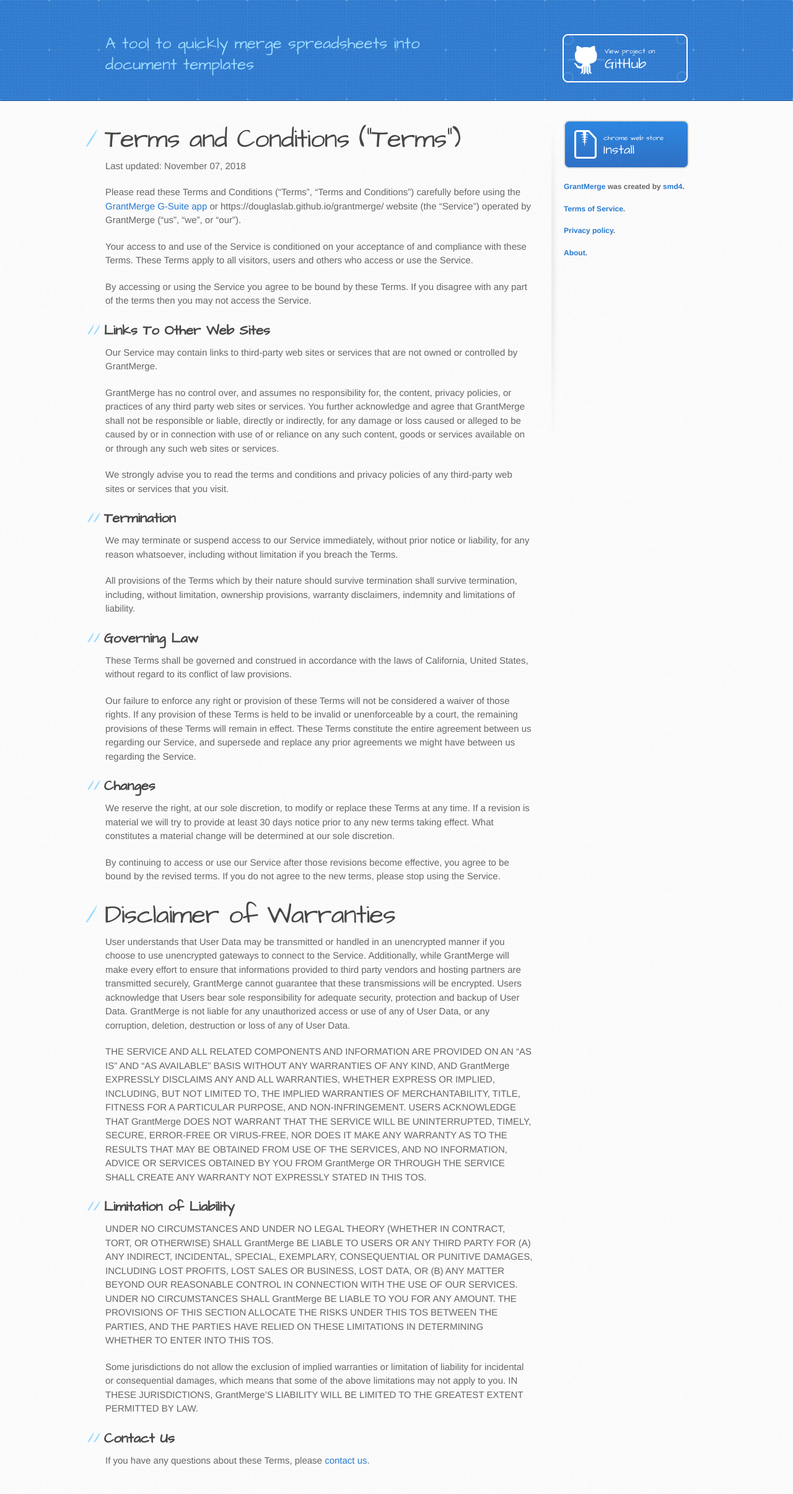
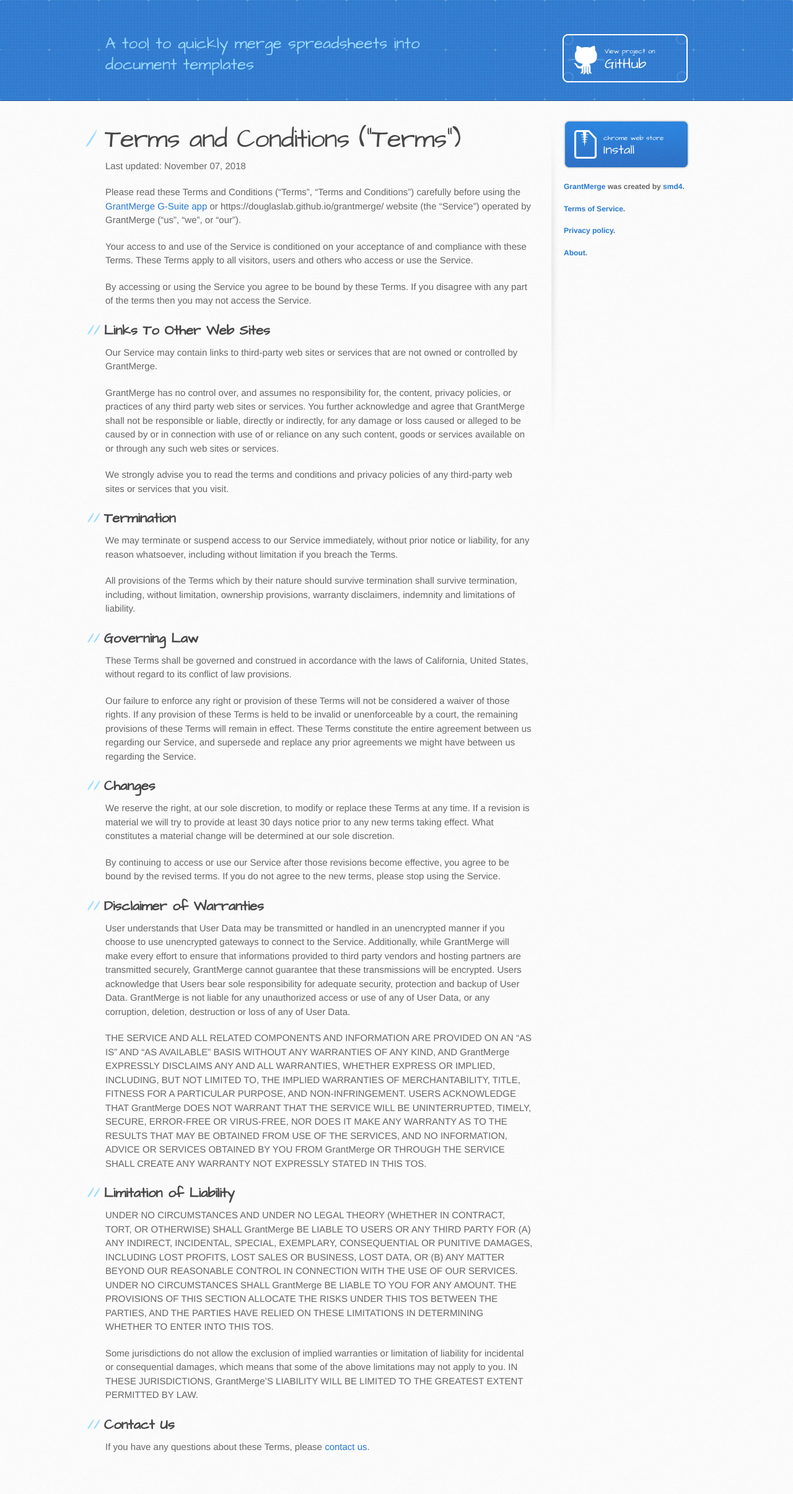
Before and after one commit to douglaslab/grantmerge, a Jekyll site: the page built from docs/tos.md, in a window 1280 px wide. Shown: the whole page at 62% size. Built offline with Jekyll 4.4.1, drawn with Linux system fonts in a browser that asks for light colours; after the commit the page ends 2389 px from its top, so only the background shows below that.

Commit message:
Update docs/tos.md

```diff
--- a/docs/tos.md
+++ b/docs/tos.md
@@ -4,9 +4,8 @@
 permalink: /tos/
 ---
 
-
-# Terms and Conditions ("Terms")
-
+Terms and Conditions ("Terms")
+==============================
 
 Last updated: November 07, 2018
 
@@ -17,7 +16,8 @@
 By accessing or using the Service you agree to be bound by these Terms. If you disagree with any part of the terms then you may not access the Service.
 
 
-## Links To Other Web Sites
+Links To Other Web Sites
+------------------------
 
 Our Service may contain links to third-party web sites or services that are not owned or controlled by GrantMerge.
 
@@ -26,41 +26,47 @@
 We strongly advise you to read the terms and conditions and privacy policies of any third-party web sites or services that you visit.
 
 
-## Termination
+Termination
+-----------
 
 We may terminate or suspend access to our Service immediately, without prior notice or liability, for any reason whatsoever, including without limitation if you breach the Terms.
 
 All provisions of the Terms which by their nature should survive termination shall survive termination, including, without limitation, ownership provisions, warranty disclaimers, indemnity and limitations of liability.
 
 
-## Governing Law
+Governing Law
+-------------
 
 These Terms shall be governed and construed in accordance with the laws of California, United States, without regard to its conflict of law provisions.
 
 Our failure to enforce any right or provision of these Terms will not be considered a waiver of those rights. If any provision of these Terms is held to be invalid or unenforceable by a court, the remaining provisions of these Terms will remain in effect. These Terms constitute the entire agreement between us regarding our Service, and supersede and replace any prior agreements we might have between us regarding the Service.
 
 
-## Changes
+Changes
+-------
 
 We reserve the right, at our sole discretion, to modify or replace these Terms at any time. If a revision is material we will try to provide at least 30 days notice prior to any new terms taking effect. What constitutes a material change will be determined at our sole discretion.
 
 By continuing to access or use our Service after those revisions become effective, you agree to be bound by the revised terms. If you do not agree to the new terms, please stop using the Service.
 
 
-# Disclaimer of Warranties
+Disclaimer of Warranties
+------------------------
 
 User understands that User Data may be transmitted or handled in an unencrypted manner if you choose to use unencrypted gateways to connect to the Service. Additionally, while GrantMerge will make every effort to ensure that informations provided to third party vendors and hosting partners are transmitted securely, GrantMerge cannot guarantee that these transmissions will be encrypted. Users acknowledge that Users bear sole responsibility for adequate security, protection and backup of User Data. GrantMerge is not liable for any unauthorized access or use of any of User Data, or any corruption, deletion, destruction or loss of any of User Data.
 
 THE SERVICE AND ALL RELATED COMPONENTS AND INFORMATION ARE PROVIDED ON AN “AS IS” AND “AS AVAILABLE” BASIS WITHOUT ANY WARRANTIES OF ANY KIND, AND GrantMerge EXPRESSLY DISCLAIMS ANY AND ALL WARRANTIES, WHETHER EXPRESS OR IMPLIED, INCLUDING, BUT NOT LIMITED TO, THE IMPLIED WARRANTIES OF MERCHANTABILITY, TITLE, FITNESS FOR A PARTICULAR PURPOSE, AND NON-INFRINGEMENT. USERS ACKNOWLEDGE THAT GrantMerge DOES NOT WARRANT THAT THE SERVICE WILL BE UNINTERRUPTED, TIMELY, SECURE, ERROR-FREE OR VIRUS-FREE, NOR DOES IT MAKE ANY WARRANTY AS TO THE RESULTS THAT MAY BE OBTAINED FROM USE OF THE SERVICES, AND NO INFORMATION, ADVICE OR SERVICES OBTAINED BY YOU FROM GrantMerge OR THROUGH THE SERVICE SHALL CREATE ANY WARRANTY NOT EXPRESSLY STATED IN THIS TOS.
 
 
-## Limitation of Liability
+Limitation of Liability
+-----------------------
 
 UNDER NO CIRCUMSTANCES AND UNDER NO LEGAL THEORY (WHETHER IN CONTRACT, TORT, OR OTHERWISE) SHALL GrantMerge BE LIABLE TO USERS OR ANY THIRD PARTY FOR (A) ANY INDIRECT, INCIDENTAL, SPECIAL, EXEMPLARY, CONSEQUENTIAL OR PUNITIVE DAMAGES, INCLUDING LOST PROFITS, LOST SALES OR BUSINESS, LOST DATA, OR (B) ANY MATTER BEYOND OUR REASONABLE CONTROL IN CONNECTION WITH THE USE OF OUR SERVICES. UNDER NO CIRCUMSTANCES SHALL GrantMerge BE LIABLE TO YOU FOR ANY AMOUNT. THE PROVISIONS OF THIS SECTION ALLOCATE THE RISKS UNDER THIS TOS BETWEEN THE PARTIES, AND THE PARTIES HAVE RELIED ON THESE LIMITATIONS IN DETERMINING WHETHER TO ENTER INTO THIS TOS.
 
 Some jurisdictions do not allow the exclusion of implied warranties or limitation of liability for incidental or consequential damages, which means that some of the above limitations may not apply to you. IN THESE JURISDICTIONS, GrantMerge’S LIABILITY WILL BE LIMITED TO THE GREATEST EXTENT PERMITTED BY LAW.
 
 
-## Contact Us
+Contact Us
+----------
 
 If you have any questions about these Terms, please [contact us](http://bionano.ucsf.edu/contact).
```
